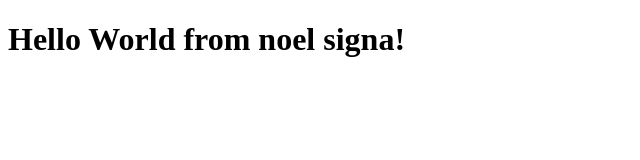
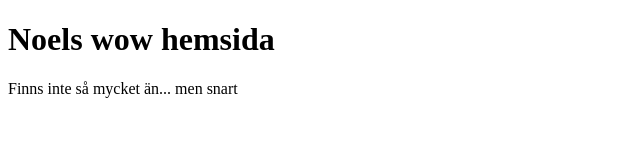
Before and after one commit to Leonetnin/leonetnin.github.io, a plain HTML site: page index.html in a window 1280 px wide. Shown: the whole page, without its empty margins (0-640 px from the left). Drawn offline with Linux system fonts and the light colour scheme.

Commit message:
Updated Index
Just changed the placeholder text

```diff
--- a/index.html
+++ b/index.html
@@ -1,4 +1,5 @@
 <!DOCTYPE html>
 <html>
-    <h1>Hello World from noel signa!</h1>
+    <h1>Noels wow hemsida</h1>
+    <p>Finns inte så mycket än... men snart</p>
 </html>
```
